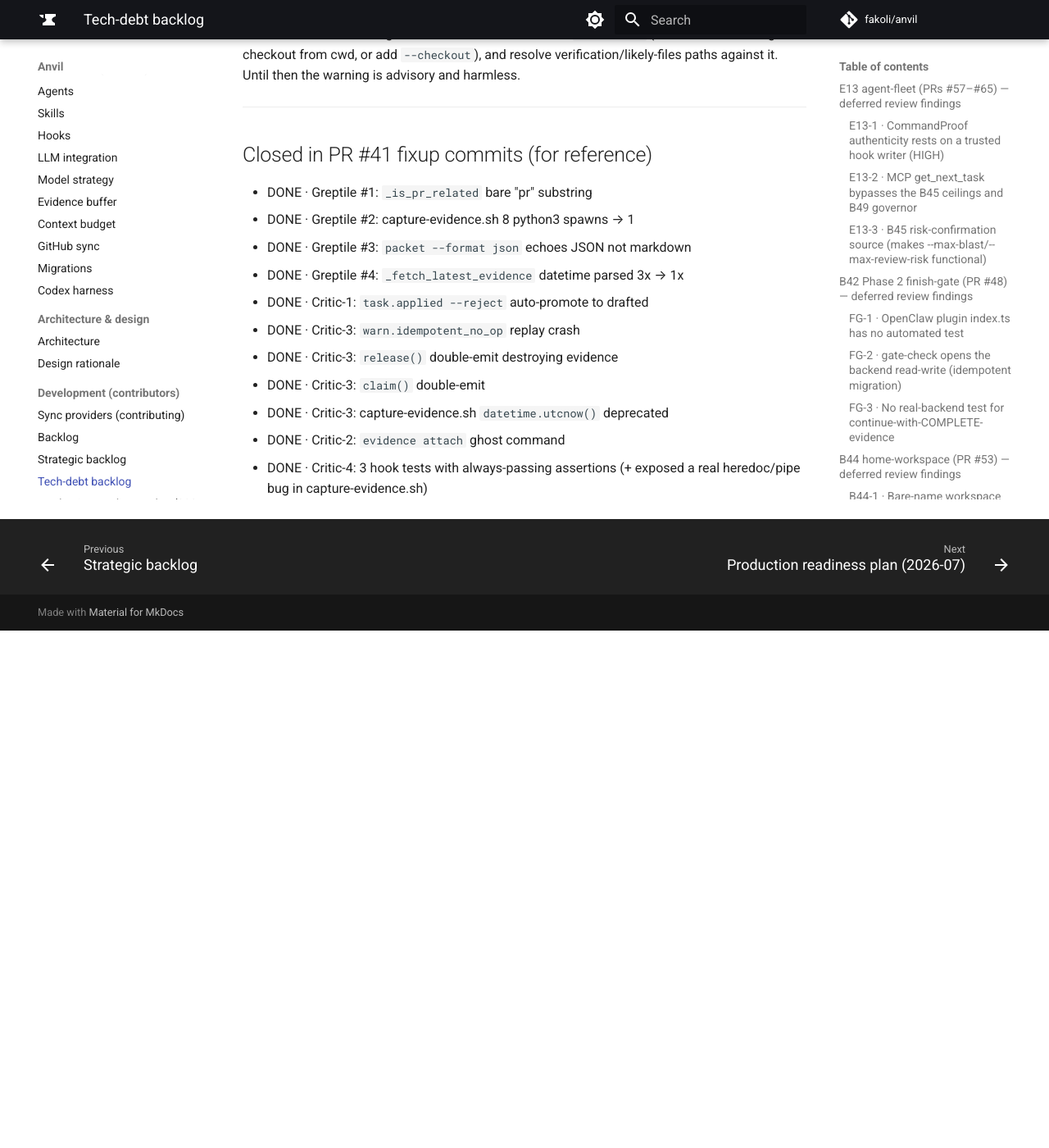
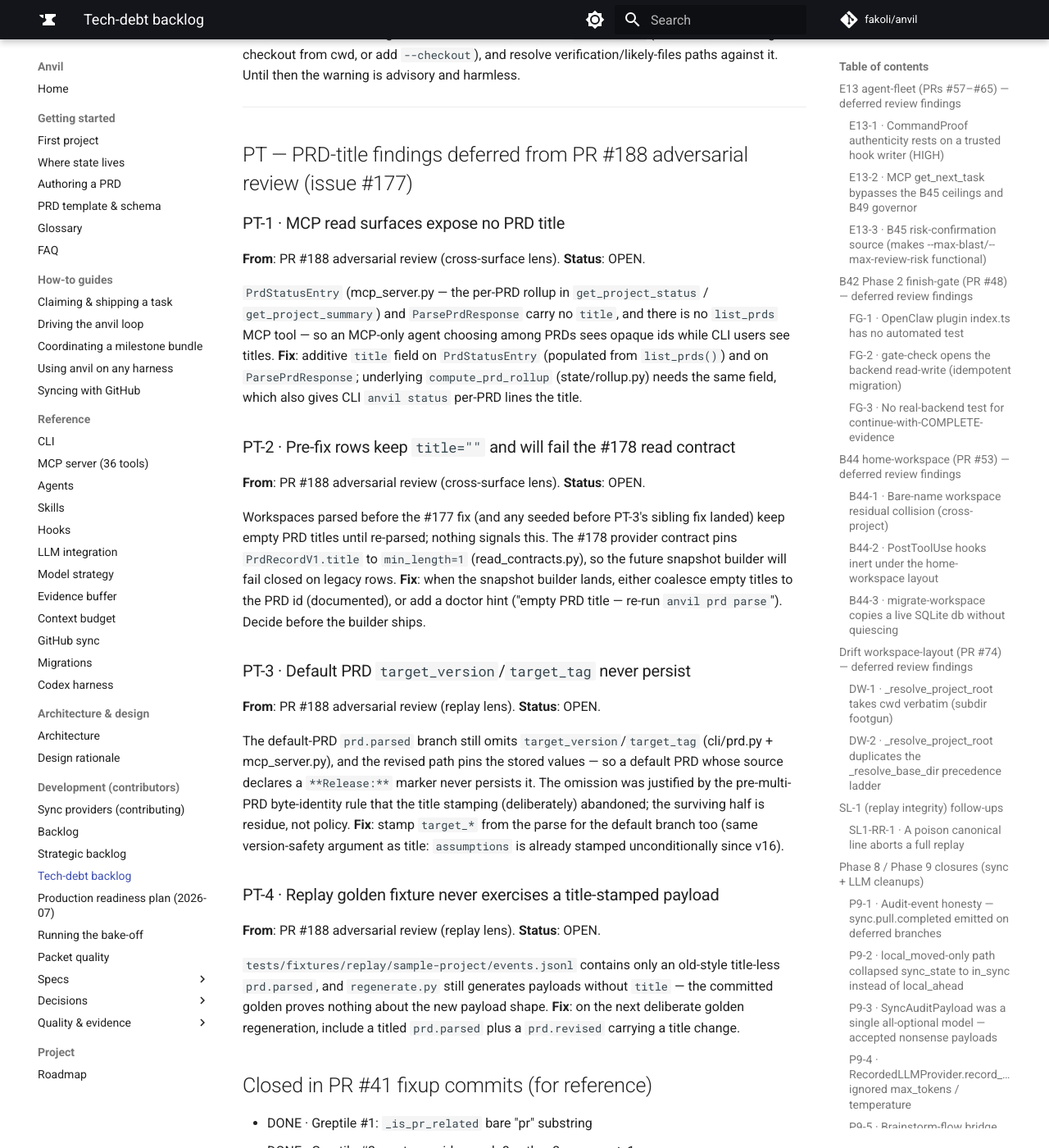
Before and after one commit to fakoli/anvil, an MkDocs documentation site: the page built from docs/tech-debt-backlog.md, in a window 1280 px wide and 1400 px high, scrolled down 21228 px. Shown: the whole window at 82% size. Built offline with MkDocs 1.6.1 and Material for MkDocs 9.7.7, drawn with Linux system fonts in a browser that asks for light colours; comment, search, counter and statistics services are not loaded; before the commit the page ends 21997 px from its top, so only the background shows below that.

Commit message:
fix(prd): harden title extraction per adversarial review
Three parallel adversarial reviews of the #177 fix surfaced gaps:

- First-#-heading-wins in _split_sections: the splitter is fence-blind,
  so a trailing '# Appendix' H1 or a '# comment' inside a fenced code
  block replaced the __project__ section and hijacked the extracted
  title — and a fenced '# Project:' line turned a valid PRD into a
  parse error.
- The seed pipeline (init --with-sample / init --from-repo / scan)
  hand-builds its prd.parsed payload in _sample.py and still omitted
  the title, so the quickstart flow persisted an untitled default PRD.
- The MCP payload builders were unpinned by tests: reverting the
  mcp_server.py hunks kept the suite green. Added a parse+reparse title
  test mirroring the CLI's TestPrdTitle.
- Rewrote the stale 'byte-identical to the pre-multi-PRD event'
  comments: title is now stamped unconditionally, and the comment
  documents why that is version-safe (title is a payload field since
  schema v7; assumptions is already stamped unconditionally since v16).
- skills/prd/SKILL.md: documented prd list line shape now includes the
  title column.
- docs/tech-debt-backlog.md: recorded the four deferred findings
  (PT-1..PT-4): MCP read surfaces lack titles, legacy empty-title rows
  vs the #178 min_length=1 contract, default-PRD target_* omission
  residue, and the title-less replay golden.

Co-Authored-By: Claude Fable 5 <noreply@anthropic.com>
Claude-Session: https://claude.ai/code/session_01W9Dk9UYvAbzGyJ3Hft48o6

```diff
--- a/docs/tech-debt-backlog.md
+++ b/docs/tech-debt-backlog.md
@@ -753,6 +753,55 @@ advisory and harmless.
 
 ---
 
+## PT — PRD-title findings deferred from PR #188 adversarial review (issue #177)
+
+### PT-1 · MCP read surfaces expose no PRD title
+
+**From**: PR #188 adversarial review (cross-surface lens). **Status**: OPEN.
+
+`PrdStatusEntry` (mcp_server.py — the per-PRD rollup in `get_project_status` /
+`get_project_summary`) and `ParsePrdResponse` carry no `title`, and there is no
+`list_prds` MCP tool — so an MCP-only agent choosing among PRDs sees opaque ids
+while CLI users see titles. **Fix**: additive `title` field on `PrdStatusEntry`
+(populated from `list_prds()`) and on `ParsePrdResponse`; underlying
+`compute_prd_rollup` (state/rollup.py) needs the same field, which also gives
+CLI `anvil status` per-PRD lines the title.
+
+### PT-2 · Pre-fix rows keep `title=""` and will fail the #178 read contract
+
+**From**: PR #188 adversarial review (cross-surface lens). **Status**: OPEN.
+
+Workspaces parsed before the #177 fix (and any seeded before PT-3's sibling fix
+landed) keep empty PRD titles until re-parsed; nothing signals this. The #178
+provider contract pins `PrdRecordV1.title` to `min_length=1`
+(read_contracts.py), so the future snapshot builder will fail closed on legacy
+rows. **Fix**: when the snapshot builder lands, either coalesce empty titles to
+the PRD id (documented), or add a doctor hint ("empty PRD title — re-run
+`anvil prd parse`"). Decide before the builder ships.
+
+### PT-3 · Default PRD `target_version`/`target_tag` never persist
+
+**From**: PR #188 adversarial review (replay lens). **Status**: OPEN.
+
+The default-PRD `prd.parsed` branch still omits `target_version`/`target_tag`
+(cli/prd.py + mcp_server.py), and the revised path pins the stored values — so
+a default PRD whose source declares a `**Release:**` marker never persists it.
+The omission was justified by the pre-multi-PRD byte-identity rule that the
+title stamping (deliberately) abandoned; the surviving half is residue, not
+policy. **Fix**: stamp `target_*` from the parse for the default branch too
+(same version-safety argument as title: `assumptions` is already stamped
+unconditionally since v16).
+
+### PT-4 · Replay golden fixture never exercises a title-stamped payload
+
+**From**: PR #188 adversarial review (replay lens). **Status**: OPEN.
+
+`tests/fixtures/replay/sample-project/events.jsonl` contains only an old-style
+title-less `prd.parsed`, and `regenerate.py` still generates payloads without
+`title` — the committed golden proves nothing about the new payload shape.
+**Fix**: on the next deliberate golden regeneration, include a titled
+`prd.parsed` plus a `prd.revised` carrying a title change.
+
 ## Closed in PR #41 fixup commits (for reference)
 
 - DONE · Greptile #1: `_is_pr_related` bare "pr" substring
```
Also changed, not shown: CHANGELOG.md (+4 -1 lines), skills/prd/SKILL.md (+1 -1 lines), 7 other files.
